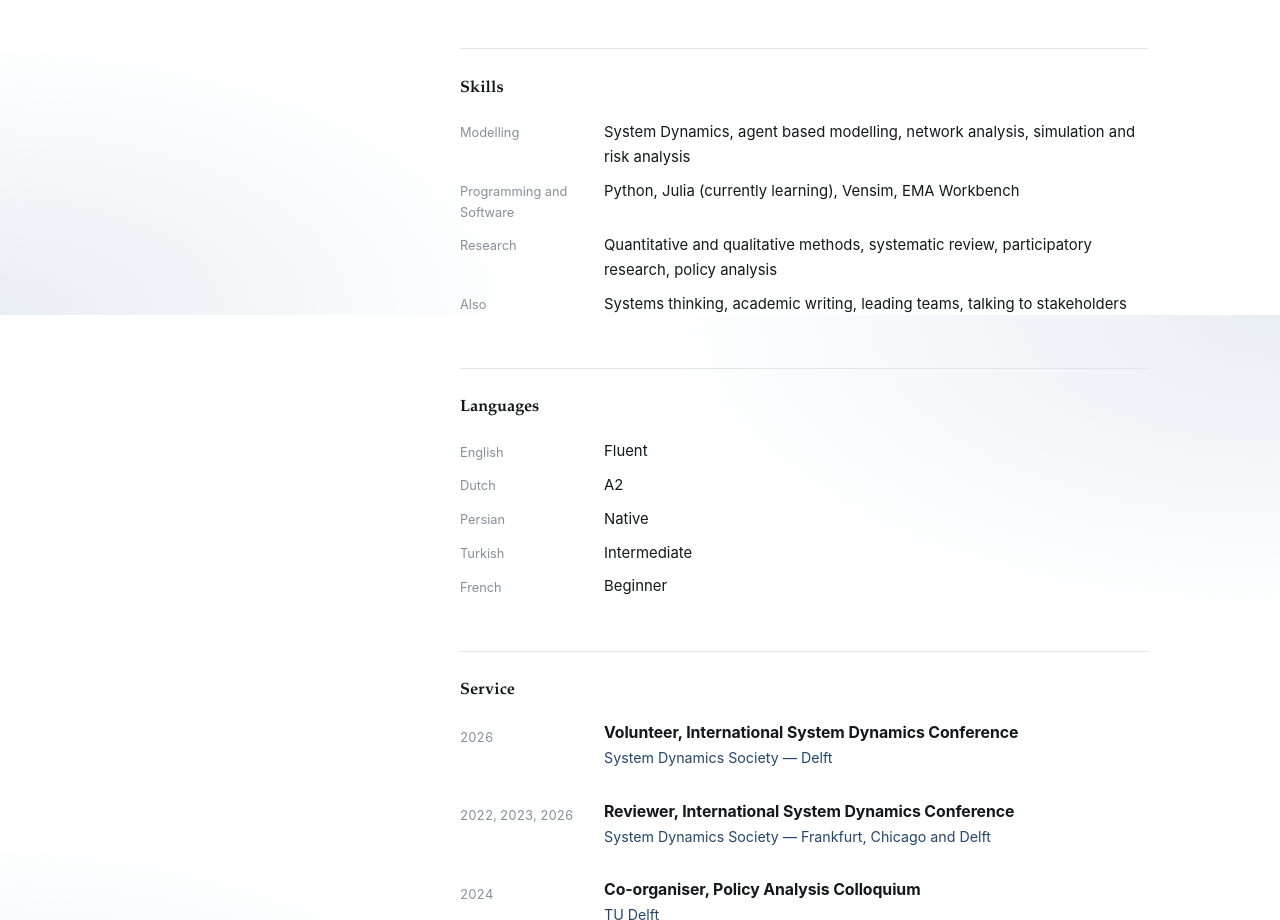
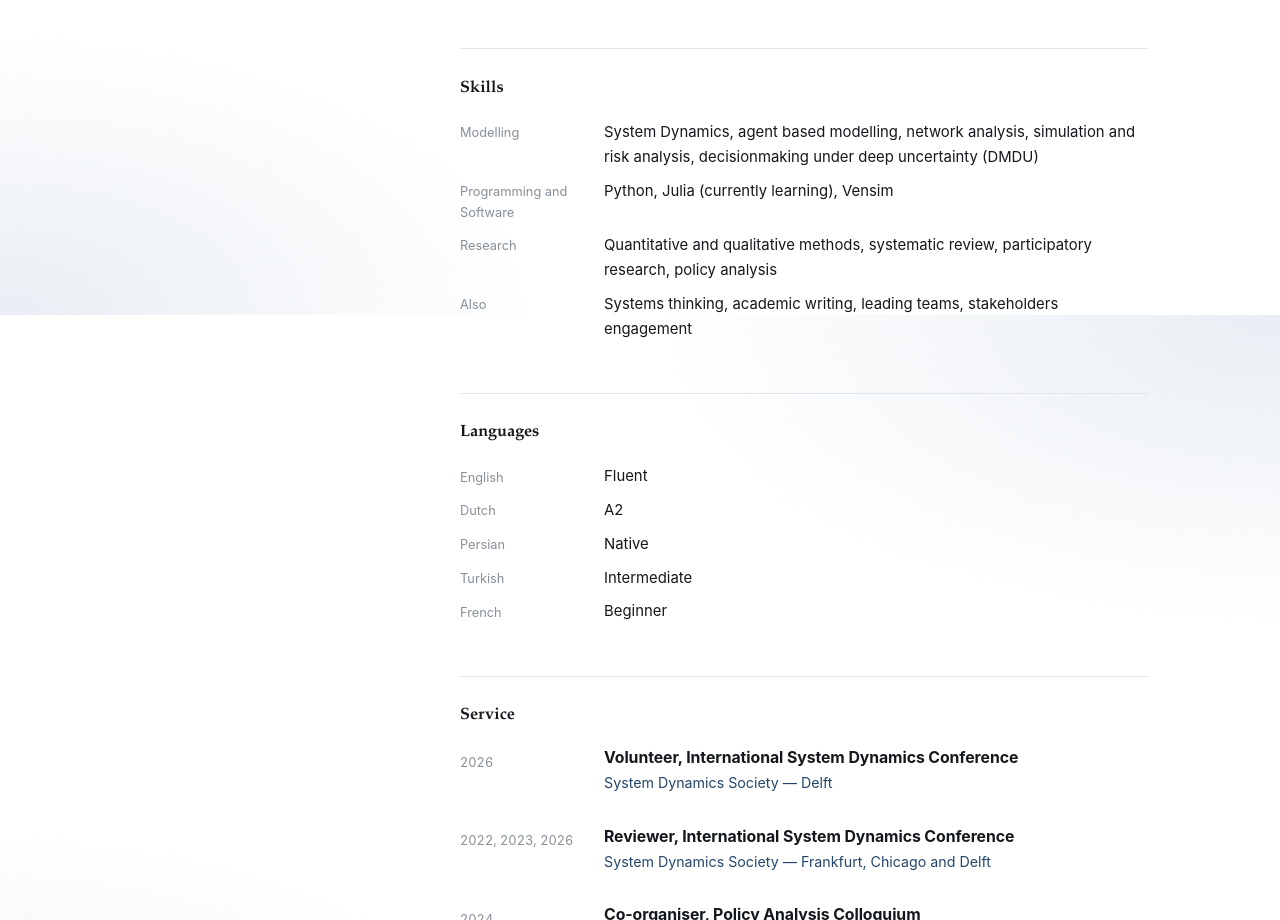
Before and after one commit to paparidar/paparidar.github.io, a plain HTML site: page index.html in a window 1280 px wide. Shown: the part 6885-7805 px from the top of the page. Drawn offline with Linux system fonts and the light colour scheme.

Commit message:
Update index.html
Updated skills

```diff
--- a/index.html
+++ b/index.html
@@ -300,10 +300,10 @@ step, where a model has to become something a policymaker can act on.</p>
   <h2>Skills</h2>
 
   <dl class="groups">
-    <dt>Modelling</dt><dd>System Dynamics, agent based modelling, network analysis, simulation and risk analysis</dd>
-    <dt>Programming and Software</dt><dd>Python, Julia (currently learning), Vensim, EMA Workbench</dd>
+    <dt>Modelling</dt><dd>System Dynamics, agent based modelling, network analysis, simulation and risk analysis, decisionmaking under deep uncertainty (DMDU)</dd>
+    <dt>Programming and Software</dt><dd>Python, Julia (currently learning), Vensim</dd>
     <dt>Research</dt><dd>Quantitative and qualitative methods, systematic review, participatory research, policy analysis</dd>
-    <dt>Also</dt><dd>Systems thinking, academic writing, leading teams, talking to stakeholders</dd>
+    <dt>Also</dt><dd>Systems thinking, academic writing, leading teams, stakeholders engagement</dd>
   </dl>
 
 </section>
```
